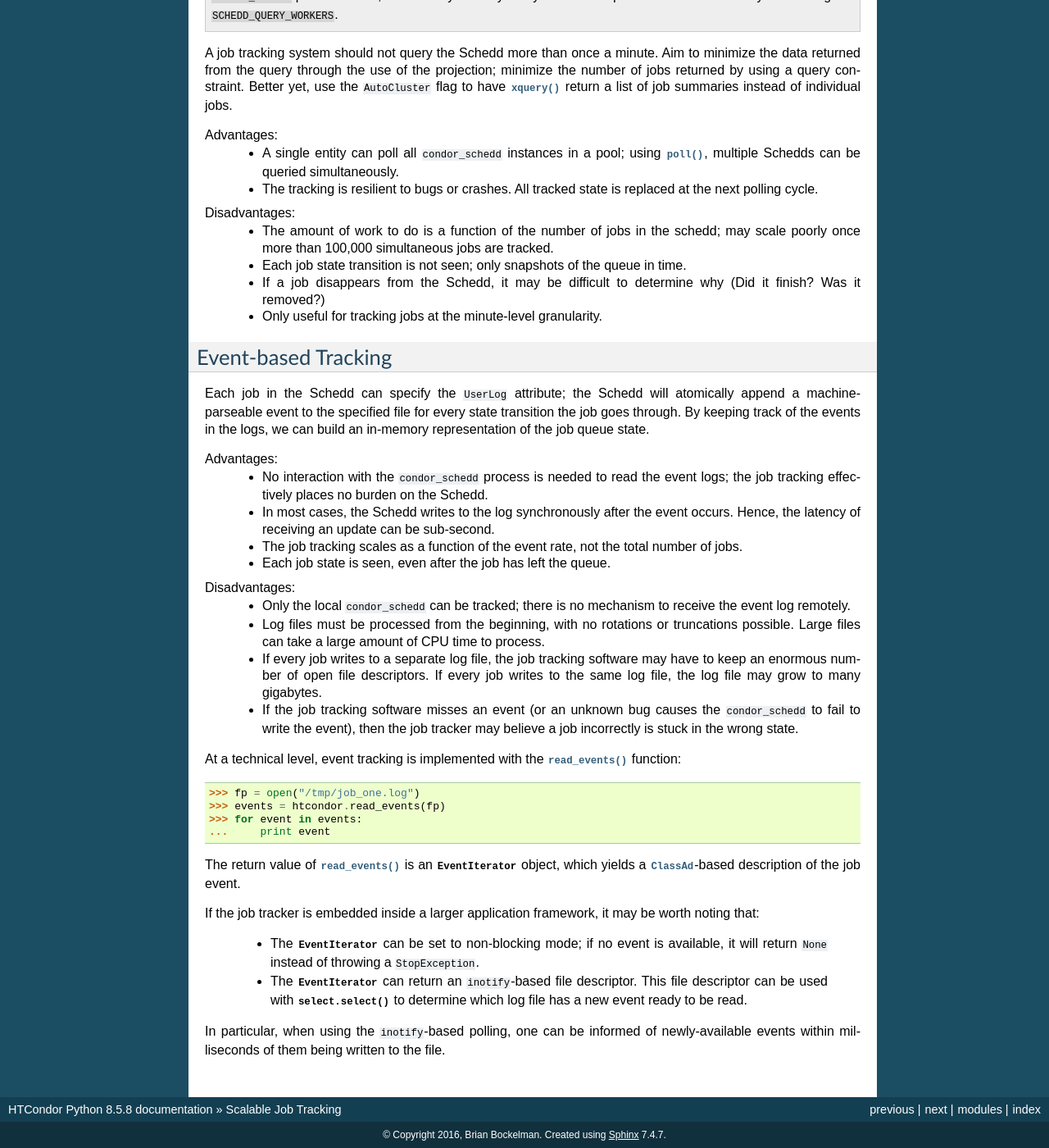
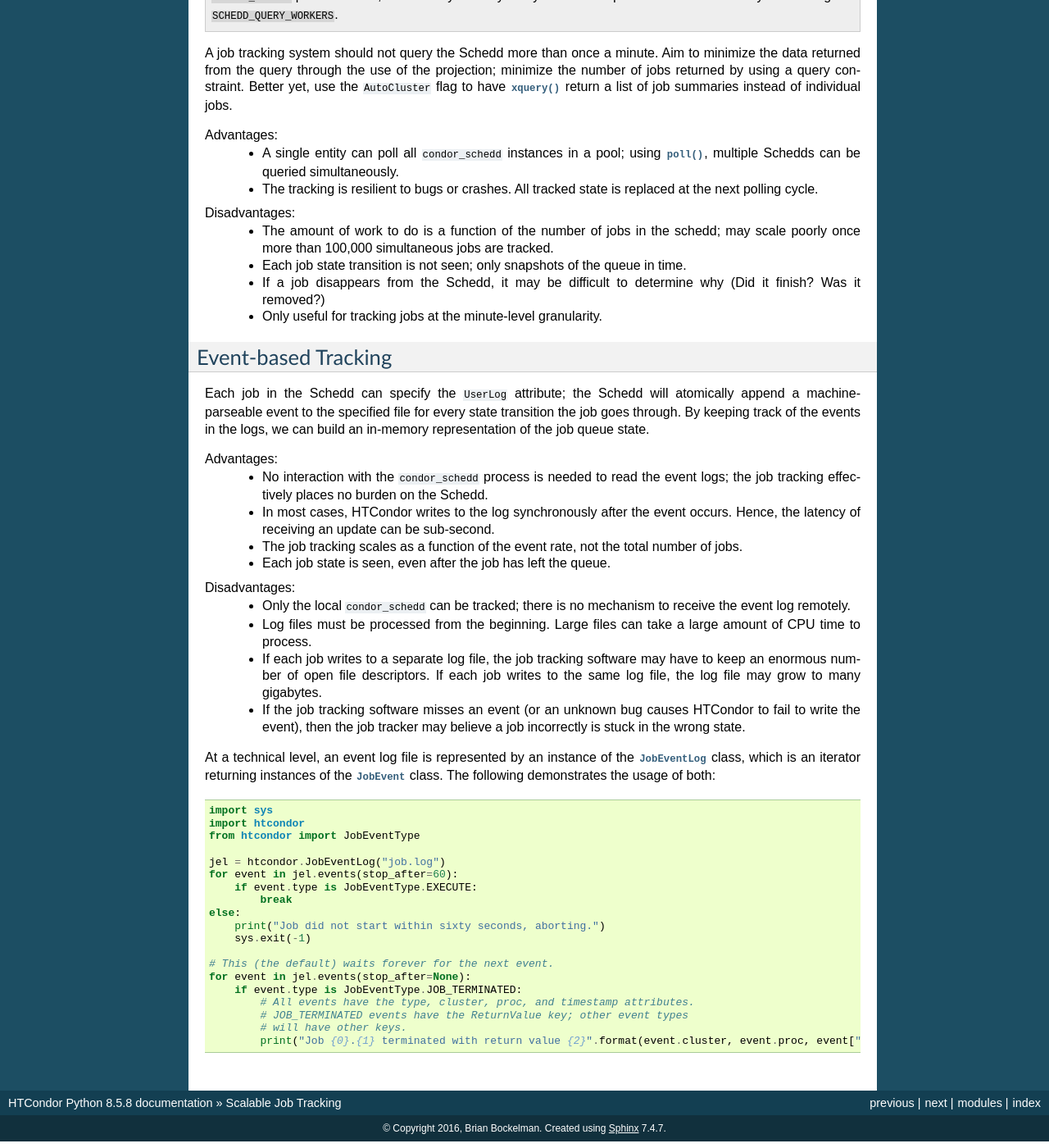
Before and after one commit to htcondor/htcondor-python, a Sphinx documentation site: the page built from docs/scalable_job_tracking.rst, in a window 1280 px wide and 1400 px high, scrolled down 547 px. Shown: the whole window at 82% size. Built offline with Sphinx 7.4.7, drawn with Linux system fonts in a browser that asks for light colours.

Commit message:
Rewrite the second half of "Scalable Job Tracking" to use the new API; include an example.

```diff
--- a/docs/scalable_job_tracking.rst
+++ b/docs/scalable_job_tracking.rst
@@ -54,49 +54,53 @@ Disadvantages:
 Event-based Tracking
 ^^^^^^^^^^^^^^^^^^^^
 
-Each job in the Schedd can specify the ``UserLog`` attribute; the Schedd will atomically append a
-machine-parseable event to the specified file for every state transition the job goes through.
-By keeping track of the events in the logs, we can build an in-memory representation of the job
-queue state.
+Each job in the Schedd can specify the ``UserLog`` attribute; the Schedd will
+atomically append a machine-parseable event to the specified file for every
+state transition the job goes through.  By keeping track of the events in the
+logs, we can build an in-memory representation of the job queue state.
 
 Advantages:
-   *  No interaction with the ``condor_schedd`` process is needed to read the event logs; the job
-      tracking effectively places no burden on the Schedd.
-   *  In most cases, the Schedd writes to the log synchronously after the event occurs.  Hence, the
-      latency of receiving an update can be sub-second.
-   *  The job tracking scales as a function of the event rate, not the total number of jobs.
+   *  No interaction with the ``condor_schedd`` process is needed to read the
+      event logs; the job tracking effectively places no burden on the Schedd.
+   *  In most cases, HTCondor writes to the log synchronously after the event
+      occurs.  Hence, the latency of receiving an update can be sub-second.
+   *  The job tracking scales as a function of the event rate, not the total
+      number of jobs.
    *  Each job state is seen, even after the job has left the queue.
 
 Disadvantages:
-   *  Only the local ``condor_schedd`` can be tracked; there is no mechanism to receive the event
-      log remotely.
-   *  Log files must be processed from the beginning, with no rotations or truncations possible.
-      Large files can take a large amount of CPU time to process.
-   *  If every job writes to a separate log file, the job tracking software may have to keep an
-      enormous number of open file descriptors.  If every job writes to the same log file, the
-      log file may grow to many gigabytes.
-   *  If the job tracking software misses an event (or an unknown bug causes the ``condor_schedd``
-      to fail to write the event), then the job tracker may believe a job incorrectly is stuck
-      in the wrong state.
+   *  Only the local ``condor_schedd`` can be tracked; there is no mechanism
+      to receive the event log remotely.
+   *  Log files must be processed from the beginning.  Large files can take a
+      large amount of CPU time to process.
+   *  If each job writes to a separate log file, the job tracking software
+      may have to keep an enormous number of open file descriptors.  If each
+      job writes to the same log file, the log file may grow to many gigabytes.
+   *  If the job tracking software misses an event (or an unknown bug causes
+      HTCondor to fail to write the event), then the job tracker may believe
+      a job incorrectly is stuck in the wrong state.
 
-At a technical level, event tracking is implemented with the :func:`~htcondor.read_events` function::
+At a technical level, an event log file is represented by an instance of the
+:class:`~htcondor.JobEventLog` class, which is an iterator returning instances
+of the :class:`~htcondor.JobEvent` class.  The following demonstrates the
+usage of both::
 
-   >>> fp = open("/tmp/job_one.log")
-   >>> events = htcondor.read_events(fp)
-   >>> for event in events:
-   ...     print event
+   import sys
+   import htcondor
+   from htcondor import JobEventType
 
-The return value of :func:`~htcondor.read_events` is an :class:`~htcondor.EventIterator` object,
-which yields a :class:`~classad.ClassAd`-based description of the job event.
+   jel = htcondor.JobEventLog("job.log")
+   for event in jel.events(stop_after=60):
+       if event.type is JobEventType.EXECUTE:
+           break
+   else:
+       print("Job did not start within sixty seconds, aborting.")
+       sys.exit(-1)
 
-If the job tracker is embedded inside a larger application framework, it may be worth noting
-that:
-
-   *  The :class:`~htcondor.EventIterator` can be set to non-blocking mode; if no event is available,
-      it will return ``None`` instead of throwing a ``StopException``.
-   *  The :class:`~htcondor.EventIterator` can return an ``inotify``-based file descriptor.  This
-      file descriptor can be used with :func:`select.select()` to determine which log file has a
-      new event ready to be read.
-
-In particular, when using the ``inotify``-based polling, one can be informed of newly-available
-events within milliseconds of them being written to the file.
+   # This (the default) waits forever for the next event.
+   for event in jel.events(stop_after=None):
+       if event.type is JobEventType.JOB_TERMINATED:
+           # All events have the type, cluster, proc, and timestamp attributes.
+           # JOB_TERMINATED events have the ReturnValue key; other event types
+           # will have other keys.
+           print("Job {0}.{1} terminated with return value {2}".format(event.cluster, event.proc, event["ReturnValue"]))
```
